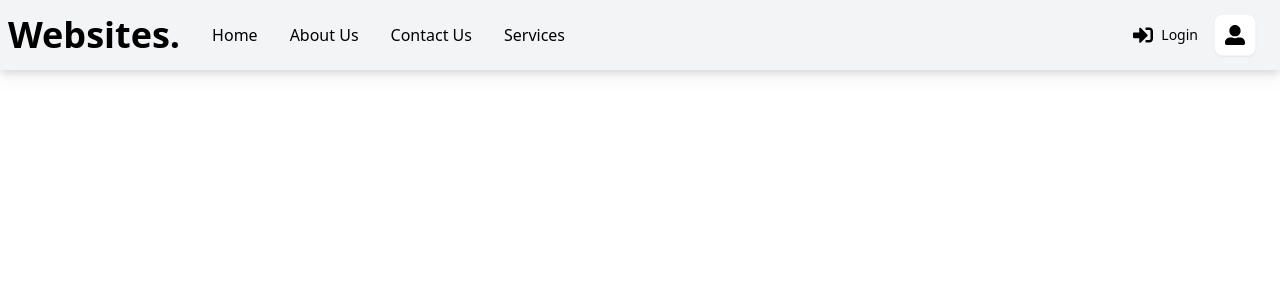
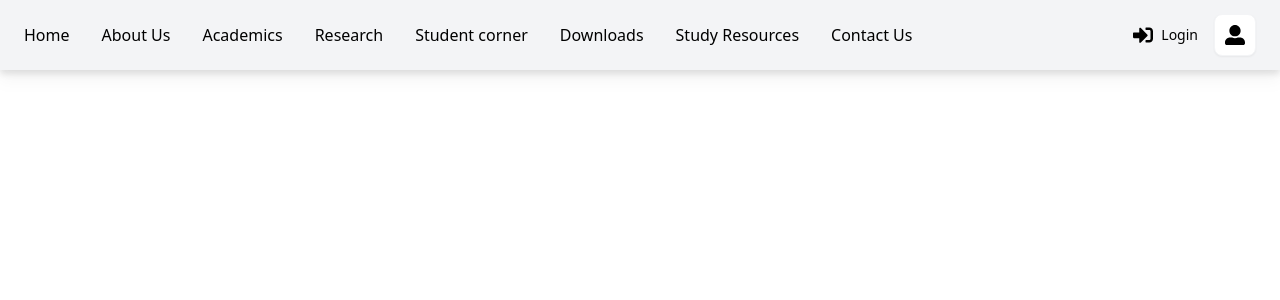
Before and after one commit to ruchap24/clg_web, a React (Create React App) app: page / in a window 1280 px wide. Shown: the top 300 px of the page. Built offline with nearby package versions, Linux system fonts and the light colour scheme.

Commit message:
list updated

```diff
--- a/src/components/Navigation.js
+++ b/src/components/Navigation.js
@@ -20,7 +20,7 @@ function Navigation() {
 
     <div className='px-2 flex justify-between items-center w-full h-full'>
       <div className='flex items-center'>
-      <h1 className='text-3xl font-bold text-black mr-4 sm:text-4xl'>Websites.</h1>
+      {/* <h1 className='text-3xl font-bold text-black mr-4 sm:text-4xl'></h1> */}
       <ul className='hidden text-black md:flex'>
         <li className='cursor-pointer hover:bg-white hover:text-green-600 hover:rounded-lg'>
             Home
@@ -29,10 +29,22 @@ function Navigation() {
             About Us
         </li>
         <li className='cursor-pointer relative group hover:bg-white hover:text-green-600 hover:rounded-lg'>
-            Contact Us
+            Academics
         </li>
         <li className='cursor-pointer relative group hover:bg-white hover:text-green-600 hover:rounded-lg'>
-            Services
+            Research
+        </li>
+        <li className='cursor-pointer relative group hover:bg-white hover:text-green-600 hover:rounded-lg'>
+            Student corner
+        </li>
+        <li className='cursor-pointer relative group hover:bg-white hover:text-green-600 hover:rounded-lg'>
+            Downloads
+        </li>
+        <li className='cursor-pointer relative group hover:bg-white hover:text-green-600 hover:rounded-lg'>
+            Study Resources
+        </li>
+        <li className='cursor-pointer relative group hover:bg-white hover:text-green-600 hover:rounded-lg'>
+            Contact Us
         </li>
       </ul>
     </div>
```
